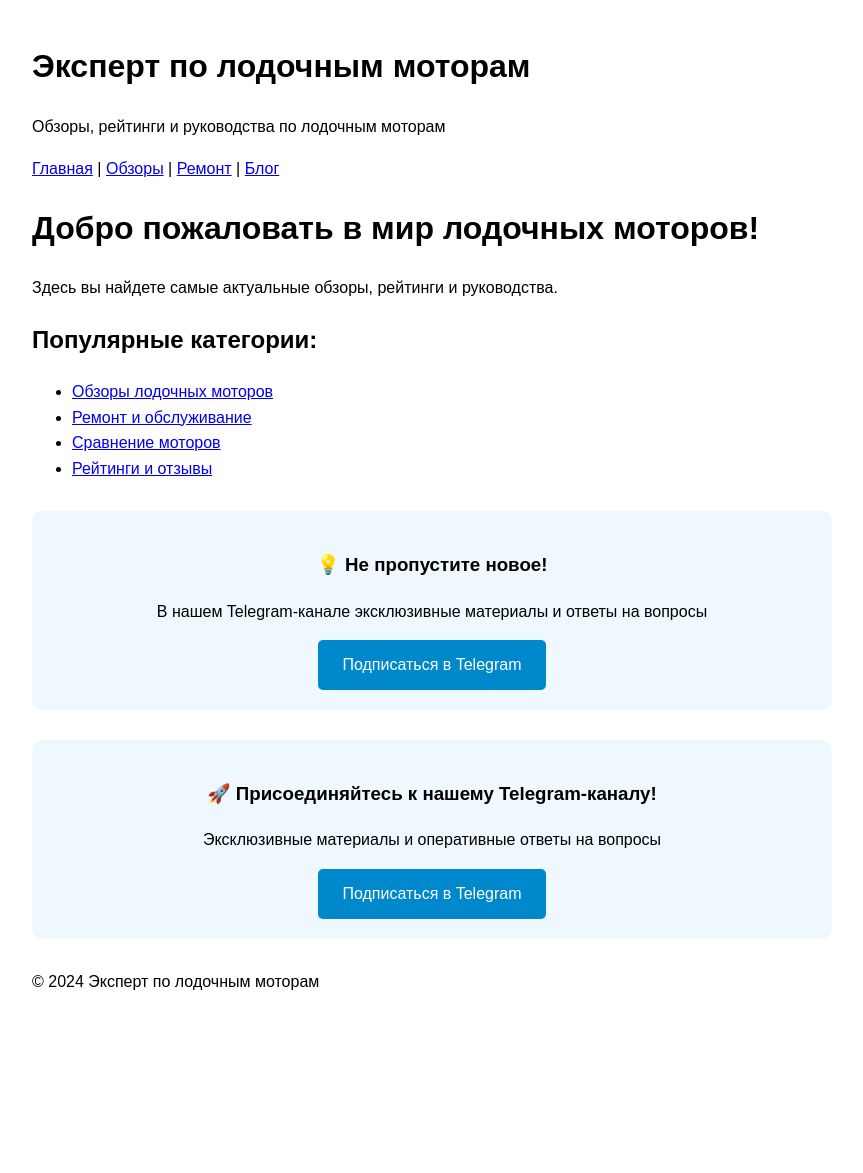
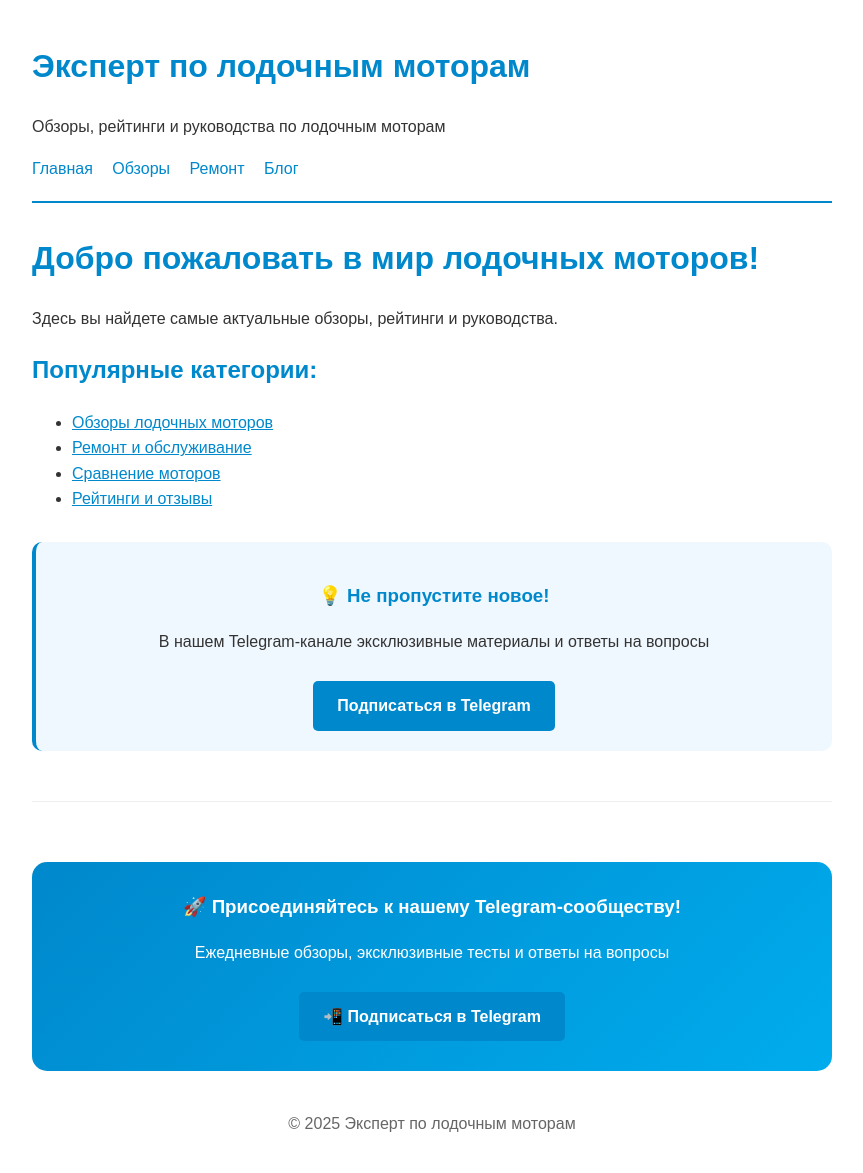
Before and after one commit to lodochnye-motory/lodochnye-motory.github.io, a Jekyll site: the page built from index.md, in a window 1280 px wide. Shown: the whole page, without its empty margins (208-1071 px from the left). Built offline with Jekyll 4.4.1, drawn with Linux system fonts in a browser that asks for light colours; before the commit the page ends 1030 px from its top, so only the background shows below that.

Commit message:
Update default.html

```diff
--- a/_layouts/default.html
+++ b/_layouts/default.html
@@ -3,8 +3,28 @@
 <head>
     <meta charset="UTF-8">
     <meta name="viewport" content="width=device-width, initial-scale=1.0">
-    <title>Эксперт по лодочным моторам</title>
-    <meta name="description" content="Обзоры, рейтинги и руководства по лодочным моторам">
+
+    <!-- Favicon -->
+    <link rel="icon" type="image/x-icon" href="/favicon.ico">
+    <link rel="shortcut icon" type="image/x-icon" href="/favicon.ico">
+
+    <title>{% if page.title %}{{ page.title }} | Эксперт по лодочным моторам{% else %}Эксперт по лодочным моторам{% endif %}</title>
+    <meta name="description" content="{% if page.excerpt %}{{ page.excerpt | strip_html | truncate: 160 }}{% else %}Обзоры, рейтинги и руководства по лодочным моторам. Yamaha, Suzuki, Tohatsu, Mercury, Hangkai.{% endif %}">
+
+    <!-- Open Graph мета-теги -->
+    <meta property="og:title" content="{% if page.title %}{{ page.title }} | Эксперт по лодочным моторам{% else %}Эксперт по лодочным моторам{% endif %}">
+    <meta property="og:description" content="{% if page.excerpt %}{{ page.excerpt | strip_html | truncate: 160 }}{% else %}Обзоры, рейтинги и руководства по лодочным моторам. Yamaha, Suzuki, Tohatsu, Mercury, Hangkai.{% endif %}">
+    <meta property="og:image" content="https://lodochnye-motory.github.io/assets/og-image.jpg">
+    <meta property="og:url" content="https://lodochnye-motory.github.io{{ page.url }}">
+    <meta property="og:type" content="website">
+    <meta property="og:site_name" content="Эксперт по лодочным моторам">
+
+    <!-- Twitter Card -->
+    <meta name="twitter:card" content="summary_large_image">
+    <meta name="twitter:title" content="{% if page.title %}{{ page.title }} | Эксперт по лодочным моторам{% else %}Эксперт по лодочным моторам{% endif %}">
+    <meta name="twitter:description" content="{% if page.excerpt %}{{ page.excerpt | strip_html | truncate: 160 }}{% else %}Обзоры, рейтинги и руководства по лодочным моторам. Yamaha, Suzuki, Tohatsu, Mercury, Hangkai.{% endif %}">
+    <meta name="twitter:image" content="https://lodochnye-motory.github.io/assets/og-image.jpg">
+
     <style>
         body {
             font-family: Arial, sans-serif;
@@ -12,6 +32,20 @@
             margin: 0 auto;
             padding: 20px;
             line-height: 1.6;
+            color: #333;
+        }
+        header {
+            border-bottom: 2px solid #0088cc;
+            padding-bottom: 20px;
+            margin-bottom: 30px;
+        }
+        nav a {
+            margin-right: 15px;
+            text-decoration: none;
+            color: #0088cc;
+        }
+        nav a:hover {
+            text-decoration: underline;
         }
         .cta-block {
             background: #f0f8ff;
@@ -19,6 +53,7 @@
             border-radius: 10px;
             margin: 30px 0;
             text-align: center;
+            border-left: 4px solid #0088cc;
         }
         .cta-button {
             background: #0088cc;
@@ -27,17 +62,43 @@
             text-decoration: none;
             border-radius: 5px;
             display: inline-block;
+            font-weight: bold;
+            margin-top: 10px;
+        }
+        .cta-button:hover {
+            background: #006699;
+        }
+        .telegram-widget {
+            background: linear-gradient(135deg, #0088cc, #00aced);
+            color: white;
+            padding: 30px;
+            border-radius: 15px;
+            text-align: center;
+            margin: 40px 0;
+        }
+        footer {
+            margin-top: 50px;
+            border-top: 1px solid #eee;
+            padding-top: 20px;
+            text-align: center;
+            color: #666;
+        }
+        h1, h2, h3 {
+            color: #0088cc;
+        }
+        a {
+            color: #0088cc;
         }
     </style>
 </head>
 <body>
     <header>
-        <h1>Эксперт по лодочным моторам</h1>
+        <h1><a href="/" style="text-decoration: none; color: inherit;">Эксперт по лодочным моторам</a></h1>
         <p>Обзоры, рейтинги и руководства по лодочным моторам</p>
         <nav>
-            <a href="/">Главная</a> |
-            <a href="/obzory/">Обзоры</a> |
-            <a href="/remont/">Ремонт</a> |
+            <a href="/">Главная</a>
+            <a href="/obzory/">Обзоры</a>
+            <a href="/remont/">Ремонт</a>
             <a href="/blog/">Блог</a>
         </nav>
     </header>
@@ -47,12 +108,12 @@
     </main>
 
     <footer>
-        <div class="cta-block">
-            <h3>🚀 Присоединяйтесь к нашему Telegram-каналу!</h3>
-            <p>Эксклюзивные материалы и оперативные ответы на вопросы</p>
-            <a href="https://t.me/+sM-I_3xdgHAxMDIy" class="cta-button">Подписаться в Telegram</a>
+        <div class="telegram-widget">
+            <h3 style="color: white; margin-top: 0;">🚀 Присоединяйтесь к нашему Telegram-сообществу!</h3>
+            <p>Ежедневные обзоры, эксклюзивные тесты и ответы на вопросы</p>
+            <a href="https://t.me/+sM-I_3xdgHAxMDIy" class="cta-button">📲 Подписаться в Telegram</a>
         </div>
-        <p>&copy; 2024 Эксперт по лодочным моторам</p>
+        <p>&copy; 2025 Эксперт по лодочным моторам</p>
     </footer>
 </body>
 </html>
```
